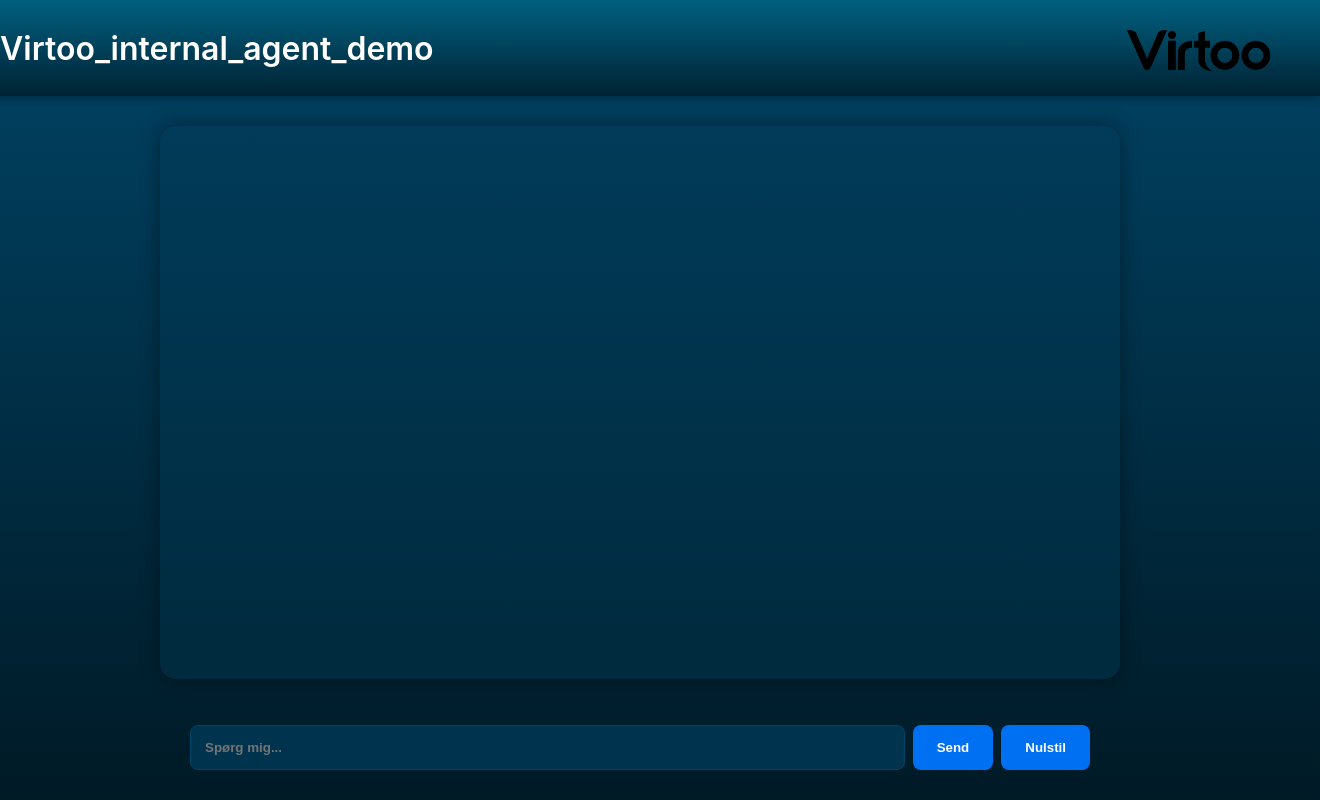
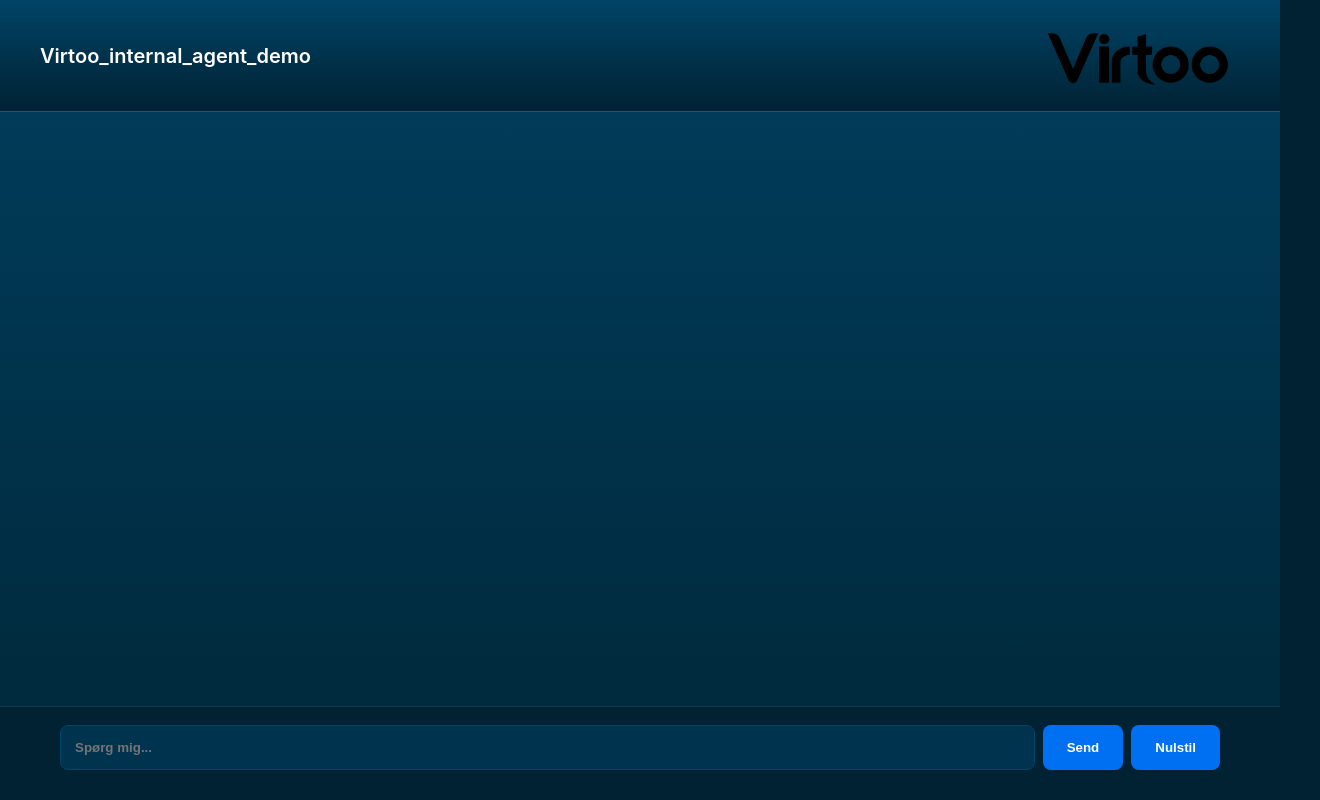
Before and after one commit to JacobHonore1/zaxis-agentchat, a Next.js app: page / in a window 1280 px wide. Shown: the whole page, 1320 px wide, since content can reach past the window. Built offline with nearby package versions, Linux system fonts and the light colour scheme.

Commit message:
Update page.tsx

```diff
--- a/app/page.tsx
+++ b/app/page.tsx
@@ -16,10 +16,9 @@ export default function ChatPage() {
       localStorage.setItem('conversation_id', conversationId);
     }
 
-    // Global styling
     document.body.style.margin = '0';
     document.body.style.padding = '0';
-    document.body.style.background = 'linear-gradient(to bottom, #004466, #001a26)';
+    document.body.style.background = '#002233';
     document.body.style.overflow = 'hidden';
   }, []);
 
@@ -59,40 +58,37 @@ export default function ChatPage() {
         color: 'white',
         display: 'flex',
         flexDirection: 'column',
-        alignItems: 'center',
         fontFamily: 'Inter, sans-serif',
+        background: 'linear-gradient(to bottom, #00334d, #001a26)',
       }}
     >
-      {/* Header */}
+      {/* Topbjælke */}
       <div
         style={{
-          width: '100%',
-          background: 'linear-gradient(to bottom, #006080, #002233)',
-          color: 'white',
+          background: 'linear-gradient(to bottom, #004466, #002233)',
           padding: '18px 40px',
           display: 'flex',
           justifyContent: 'space-between',
           alignItems: 'center',
+          borderBottom: '1px solid rgba(255,255,255,0.1)',
           flexShrink: 0,
-          boxShadow: '0 2px 10px rgba(0,0,0,0.3)',
         }}
       >
-        <h1 style={{ margin: 0, fontWeight: 600 }}>Virtoo_internal_agent_demo</h1>
-        <img src="/VITROO logo_Black.png" alt="Virtoo Logo" style={{ height: 60 }} />
+        <h1 style={{ margin: 0, fontWeight: 600, fontSize: 20 }}>Virtoo_internal_agent_demo</h1>
+        <img
+          src="/VITROO logo_Black.png"
+          alt="Virtoo Logo"
+          style={{ height: 75, objectFit: 'contain' }}
+        />
       </div>
 
-      {/* Chat Container */}
+      {/* Chatindhold */}
       <div
         style={{
           flex: 1,
-          width: '90%',
-          maxWidth: 900,
-          margin: '30px 0',
+          overflowY: 'auto',
+          padding: '24px 60px',
           background: 'linear-gradient(to top, #002a3d, #003b59)',
-          borderRadius: 16,
-          padding: 30,
-          overflowY: 'auto',
-          boxShadow: '0 0 20px rgba(0,0,0,0.4)',
           scrollbarWidth: 'thin',
           scrollbarColor: '#002233 #001a26',
         }}
@@ -122,16 +118,23 @@ export default function ChatPage() {
 
           .dots::after {
             content: '…';
-            animation: blink 1s infinite;
+            animation: blink 1.2s infinite;
           }
         `}</style>
 
         {messages.map((msg, i) => (
-          <div key={i} style={{ marginBottom: 20, textAlign: 'left' }}>
+          <div
+            key={i}
+            style={{
+              marginBottom: 20,
+              display: 'flex',
+              flexDirection: 'column',
+              alignItems: 'flex-start',
+            }}
+          >
             <strong
               style={{
                 color: msg.role === 'user' ? '#5bc0de' : '#9fe2bf',
-                display: 'block',
                 marginBottom: 4,
               }}
             >
@@ -144,7 +147,8 @@ export default function ChatPage() {
                 padding: '14px 18px',
                 lineHeight: 1.6,
                 fontSize: '15px',
-                maxWidth: '90%',
+                maxWidth: '75%',
+                color: 'white',
               }}
             >
               <ReactMarkdown>{msg.content}</ReactMarkdown>
@@ -166,15 +170,15 @@ export default function ChatPage() {
         )}
       </div>
 
-      {/* Input */}
+      {/* Inputfelt */}
       <div
         style={{
           display: 'flex',
           gap: 8,
-          padding: '16px 24px 30px 24px',
-          backgroundColor: 'transparent',
-          width: '90%',
-          maxWidth: 900,
+          padding: '18px 60px 30px 60px',
+          backgroundColor: '#002233',
+          borderTop: '1px solid rgba(255,255,255,0.1)',
+          flexShrink: 0,
         }}
       >
         <input
```
